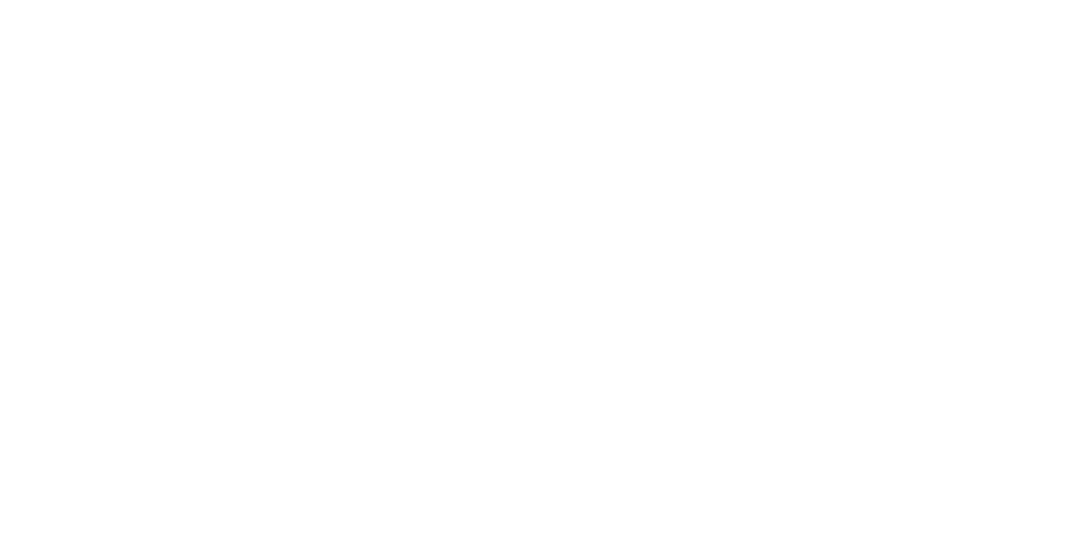
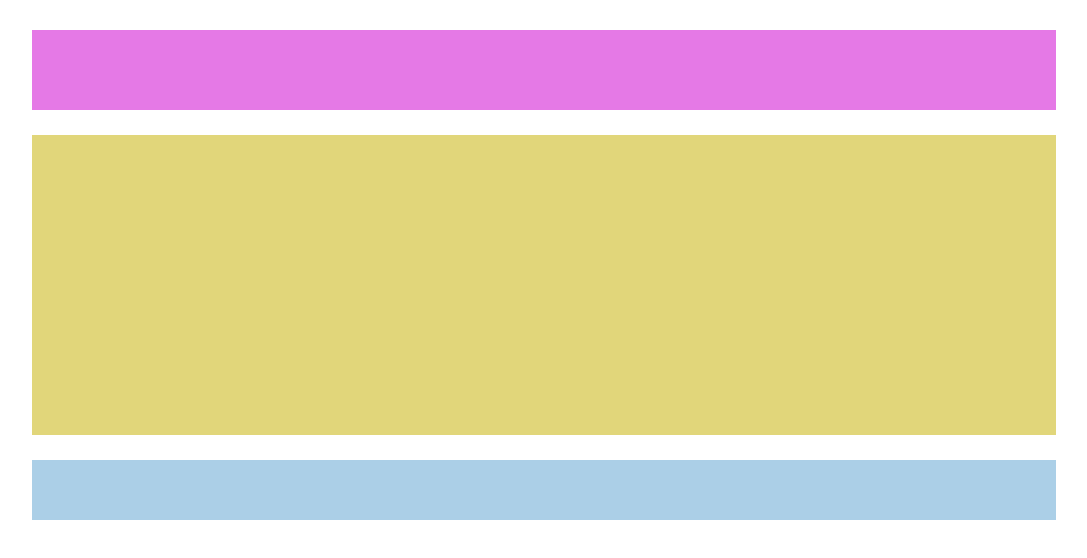
Before and after one commit to hexeva/htmlcss-struttura-wp, a plain HTML site: page index.html in a window 1280 px wide. Shown: the whole page, without its empty margins (96-1183 px from the left). Drawn offline with Linux system fonts and the light colour scheme.

Commit message:
added header

```diff
--- a/css/style.css
+++ b/css/style.css
@@ -6,10 +6,35 @@
 
 }
 
+
 .container{
     width: 80%;
     margin: auto;
+    padding: 30px 0;
     /* TEST */
-    height: 700px;
+    height: 1000px;
+  }
 
+  /* header */
+  .pink{
+      height: 80px;
+      background-color: #e579e6;
+  }
+
+  .yellow{
+      height: 300px;
+      background-color: #e1d67a;
+      margin: 25px 0;
+  }
+  /* end header */
+
+  /* main */
+.main{
+    background-color: #0086ff;
 }
+
+  .main-title{
+      background-color:#abcfe7;
+      height: 60px;
+  }
+  /* end main */
--- a/index.html
+++ b/index.html
@@ -12,10 +12,28 @@
 
     <div class="container">
 
+        <!-- header -->
+
         <header>
             <div class="pink"></div>
             <div class="yellow"></div>
         </header>
+
+        <!-- end header -->
+
+        <!-- main -->
+        <main>
+            <div class="main-title"></div>
+
+            <!-- columns -->
+            <div class="col-container">
+                <div class="col"></div>
+                <div class="col"></div>
+                <div class="col"></div>
+            </div>
+            <!-- end columns -->
+        </main>
+        <!-- end main -->
 
     </div>
 
```
